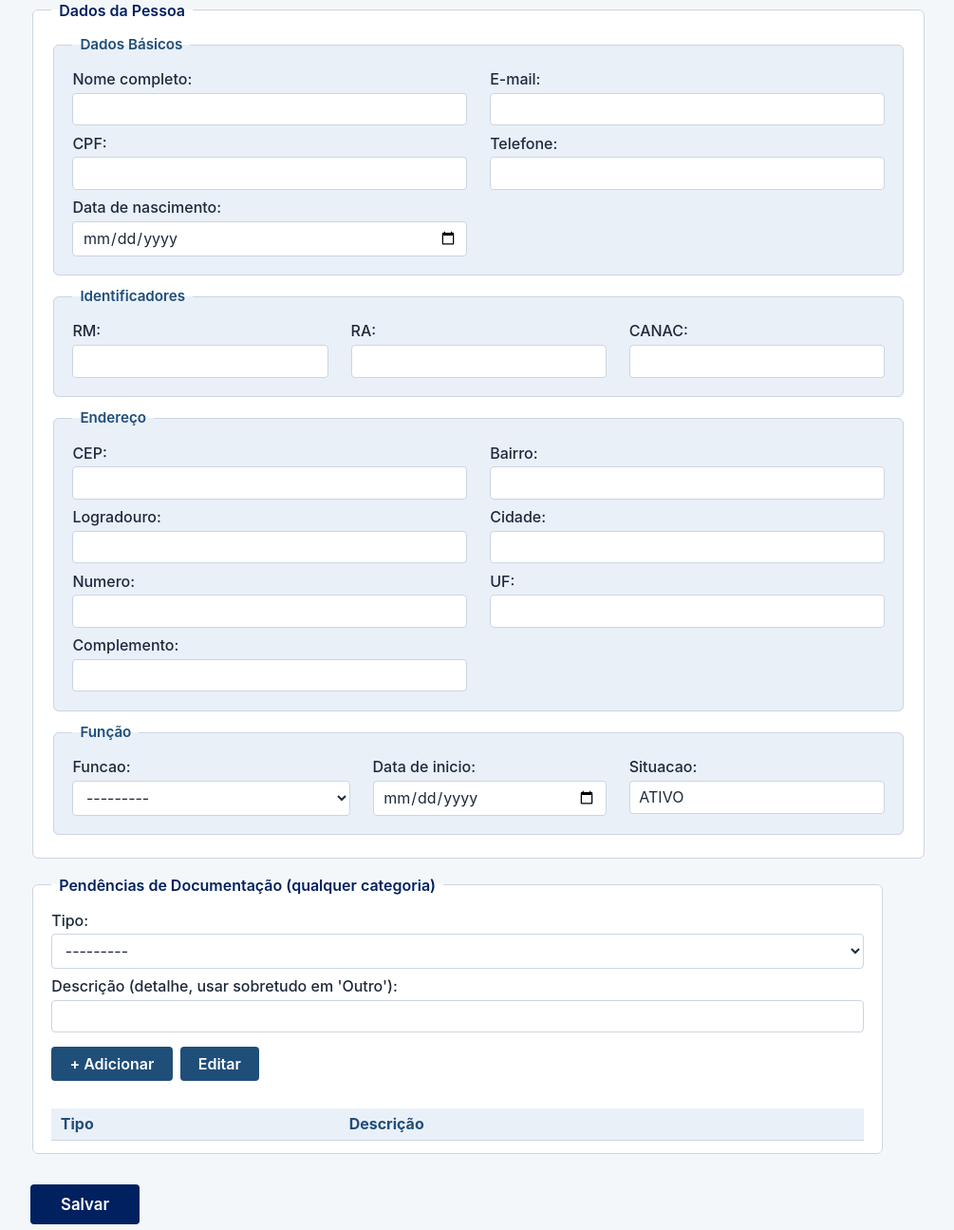
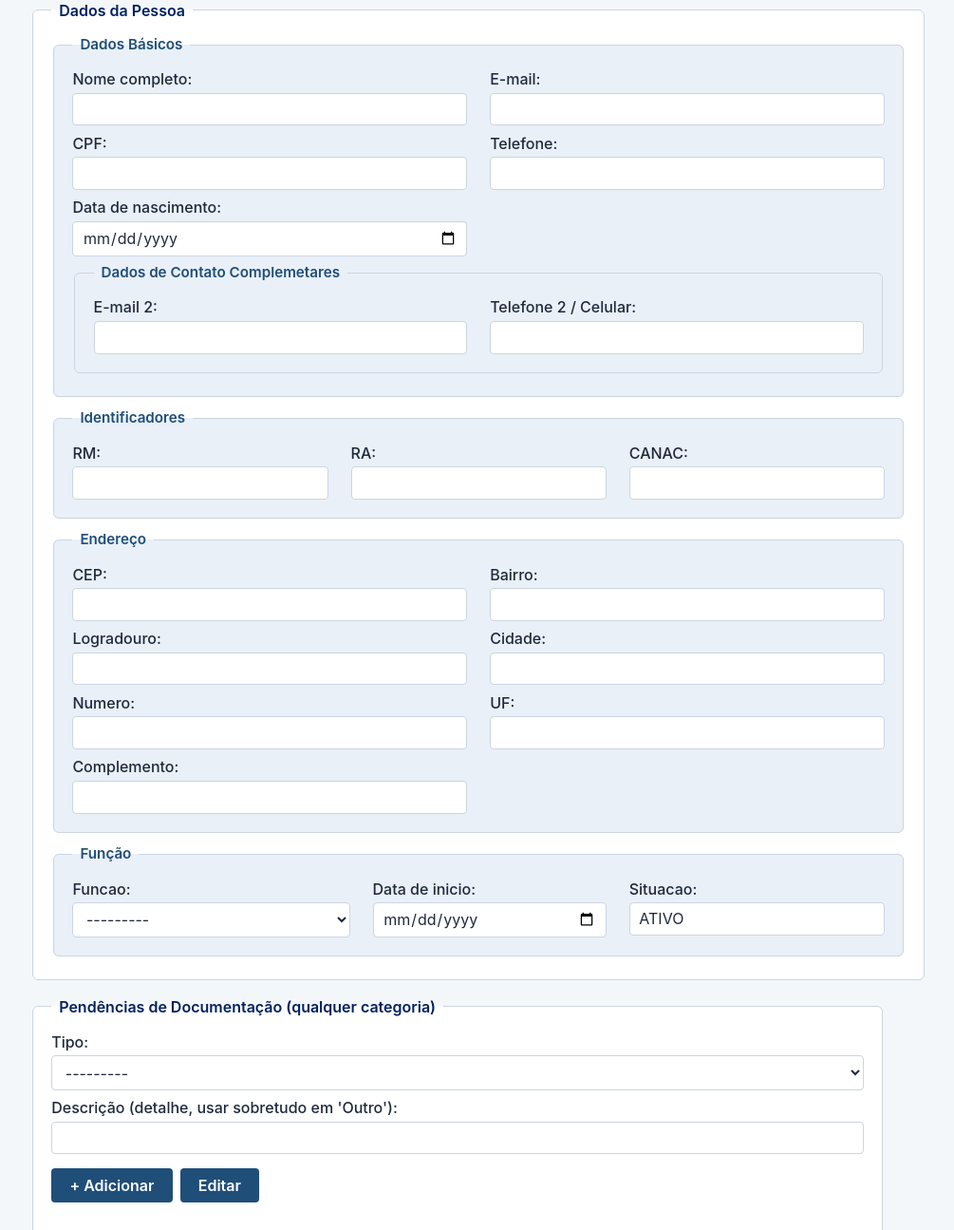
Before and after one commit to AssumFeres/gestao-escolar, a Django app: page /cadastros/novo/ in a window 1280 px wide. Shown: the part 271-1566 px from the top of the page at 95% size, without its empty margins (158-1163 px from the left). Run offline with Django 5.2, Linux system fonts and the light colour scheme; data comes from the database, SQL or seed files in the repository; lists and menus that the app fills with data are empty.

Commit message:
feat: 4 lacunas da auditoria FE 007/FE 008/FOP 402 (titulo eleitor, email 2, telefone 2, passaporte/autorizacao movidos p/ Pessoa)

```diff
--- a/cadastros/forms.py
+++ b/cadastros/forms.py
@@ -13,6 +13,11 @@ cadastros/forms.py
   igual a hoje ou no futuro, com uma mensagem de erro clara. Regra confirmada
   em 02/09/2026: ninguém nasce no futuro, então essa combinação é sempre
   inválida, não uma advertência.
+
+Passaporte/Autorização de Permanência (03/09/2026): campos de Pessoa desde a
+auditoria de campos FE 007/FE 008/FOP 402 — visíveis na Identificação Ampliada,
+para qualquer categoria (Docente também usa essa documentação, não é exclusiva
+de Discente).
 """
 
 from datetime import date
@@ -72,6 +77,21 @@ class CadastrarPessoaForm(forms.Form):
     estado_civil = forms.ChoiceField(choices=[('', '---------')] + list(EstadoCivil.choices), required=False, label="Estado civil")
     raca_cor = forms.ChoiceField(choices=[('', '---------')] + list(RacaCor.choices), required=False, label="Raça/Cor")
 
+    # --- Pessoa: Título de Eleitor / E-mail 2 / Telefone 2 / Passaporte (aprovados
+    # na auditoria de campos de 03/09/2026 — ver docs/28) ---
+    titulo_eleitor = forms.CharField(max_length=12, required=False, label="Título de Eleitor")
+    zona_eleitoral = forms.CharField(max_length=3, required=False, label="Zona Eleitoral")
+    secao_eleitoral = forms.CharField(max_length=4, required=False, label="Seção Eleitoral")
+    email_2 = forms.EmailField(required=False, label="E-mail 2")
+    telefone_2 = forms.CharField(max_length=20, required=False, label="Telefone 2 / Celular")
+
+    # Passaporte/Autorização de Permanência: campo de Pessoa desde 03/09/2026 (visível
+    # para qualquer categoria na Identificação Ampliada, não só Discente).
+    passaporte = forms.CharField(max_length=20, required=False, label="Nº do Passaporte")
+    autorizacao_permanencia = forms.CharField(
+        max_length=50, required=False, label="Autorização de Permanência"
+    )
+
     # --- Pessoa: endereço ---
     endereco_cep = forms.CharField(max_length=8, label="CEP")
     endereco_logradouro = forms.CharField(max_length=200, label="Logradouro")
@@ -101,10 +121,6 @@ class CadastrarPessoaForm(forms.Form):
     # --- DadosDiscente (só relevante quando Funcao.categoria == DISCENTE) ---
     codigo_matricula_anac = forms.CharField(
         max_length=20, required=False, label="Código de Matrícula ANAC"
-    )
-    passaporte = forms.CharField(max_length=20, required=False, label="Nº do Passaporte")
-    autorizacao_permanencia = forms.CharField(
-        max_length=50, required=False, label="Autorização de Permanência"
     )
     contato_emergencia_nome = forms.CharField(
         max_length=200, required=False, label="Contato de emergência - Nome"
@@ -231,11 +247,13 @@ class EditarPessoaForm(forms.ModelForm):
     class Meta:
         model = Pessoa
         fields = [
-            'nome_completo', 'data_nascimento', 'email', 'telefone',
+            'nome_completo', 'data_nascimento', 'email', 'email_2', 'telefone', 'telefone_2',
             'registro_matricula', 'registro_aluno', 'codigo_anac',
             'sexo', 'identidade', 'data_emissao_identidade', 'orgao_expedidor_identidade',
             'naturalidade', 'uf_naturalidade', 'nacionalidade',
             'filiacao_1', 'filiacao_2', 'nivel_instrucao', 'estado_civil', 'raca_cor',
+            'titulo_eleitor', 'zona_eleitoral', 'secao_eleitoral',
+            'passaporte', 'autorizacao_permanencia',
             'endereco_cep', 'endereco_logradouro', 'endereco_numero', 'endereco_complemento',
             'endereco_bairro', 'endereco_cidade', 'endereco_uf',
         ]
--- a/cadastros/templates/cadastros/form_pessoa.html
+++ b/cadastros/templates/cadastros/form_pessoa.html
@@ -35,6 +35,18 @@
                     <div class="campo">{{ form.telefone.label_tag }} {{ form.telefone }} {{ form.telefone.errors }}</div>
                 </div>
             </div>
+            <fieldset>
+                <legend>Dados de Contato Complemetares</legend>
+                    <div class="grid-2-colunas">
+                    <div>
+                        <div class="campo">{{ form.email_2.label_tag }} {{ form.email_2 }} {{ form.email_2.errors }}</div>
+                    </div>
+
+                    <div>
+                        <div class="campo">{{ form.telefone_2.label_tag }} {{ form.telefone_2 }} {{ form.telefone_2.errors }}</div>
+                    </div>
+                </div>
+            </fieldset>
         </fieldset>
 
         <fieldset>
@@ -51,6 +63,8 @@
             <div class="grid-2-colunas">
                 <div>
                     <div class="campo">{{ form.sexo.label_tag }} {{ form.sexo }} {{ form.sexo.errors }}</div>
+                    <div class="campo">{{ form.raca_cor.label_tag }} {{ form.raca_cor }} {{ form.raca_cor.errors }}</div>
+                    <div class="campo">{{ form.estado_civil.label_tag }} {{ form.estado_civil }} {{ form.estado_civil.errors }}</div>
                     <div class="campo">{{ form.identidade.label_tag }} {{ form.identidade }} {{ form.identidade.errors }}</div>
                     <div class="campo">{{ form.data_emissao_identidade.label_tag }} {{ form.data_emissao_identidade }} {{ form.data_emissao_identidade.errors }}</div>
                     <div class="campo">{{ form.orgao_expedidor_identidade.label_tag }} {{ form.orgao_expedidor_identidade }} {{ form.orgao_expedidor_identidade.errors }}</div>
@@ -62,8 +76,11 @@
                     <div class="campo">{{ form.filiacao_1.label_tag }} {{ form.filiacao_1 }} {{ form.filiacao_1.errors }}</div>
                     <div class="campo">{{ form.filiacao_2.label_tag }} {{ form.filiacao_2 }} {{ form.filiacao_2.errors }}</div>
                     <div class="campo">{{ form.nivel_instrucao.label_tag }} {{ form.nivel_instrucao }} {{ form.nivel_instrucao.errors }}</div>
-                    <div class="campo">{{ form.estado_civil.label_tag }} {{ form.estado_civil }} {{ form.estado_civil.errors }}</div>
-                    <div class="campo">{{ form.raca_cor.label_tag }} {{ form.raca_cor }} {{ form.raca_cor.errors }}</div>
+                    <div class="campo">{{ form.passaporte.label_tag }} {{ form.passaporte }} {{ form.passaporte.errors }}</div>
+                    <div class="campo">{{ form.autorizacao_permanencia.label_tag }} {{ form.autorizacao_permanencia }} {{ form.autorizacao_permanencia.errors }}</div>
+                    <div class="campo">{{ form.titulo_eleitor.label_tag }} {{ form.titulo_eleitor }} {{ form.titulo_eleitor.errors }}</div>
+                    <div class="campo">{{ form.zona_eleitoral.label_tag }} {{ form.zona_eleitoral }} {{ form.zona_eleitoral.errors }}</div>
+                    <div class="campo">{{ form.secao_eleitoral.label_tag }} {{ form.secao_eleitoral }} {{ form.secao_eleitoral.errors }}</div>
                 </div>
             </div>
         </fieldset>
@@ -99,12 +116,8 @@
         <legend>Dados do Discente (FE 007)</legend>
 
         <fieldset>
-            <legend>Matrícula e Documentação de Estrangeiro</legend>
-            <div class="grid-3-colunas">
-                <div class="campo">{{ form.codigo_matricula_anac.label_tag }} {{ form.codigo_matricula_anac }} {{ form.codigo_matricula_anac.errors }}</div>
-                <div class="campo">{{ form.passaporte.label_tag }} {{ form.passaporte }} {{ form.passaporte.errors }}</div>
-                <div class="campo">{{ form.autorizacao_permanencia.label_tag }} {{ form.autorizacao_permanencia }} {{ form.autorizacao_permanencia.errors }}</div>
-            </div>
+            <legend>Matrícula</legend>
+            <div class="campo">{{ form.codigo_matricula_anac.label_tag }} {{ form.codigo_matricula_anac }} {{ form.codigo_matricula_anac.errors }}</div>
         </fieldset>
 
         <fieldset>
--- a/cadastros/views.py
+++ b/cadastros/views.py
@@ -246,6 +246,13 @@ class NovoCadastroPessoaView(View):
             "nivel_instrucao": dados.get("nivel_instrucao", ""),
             "estado_civil": dados.get("estado_civil", ""),
             "raca_cor": dados.get("raca_cor", ""),
+            "titulo_eleitor": dados.get("titulo_eleitor", ""),
+            "zona_eleitoral": dados.get("zona_eleitoral", ""),
+            "secao_eleitoral": dados.get("secao_eleitoral", ""),
+            "email_2": dados.get("email_2", ""),
+            "telefone_2": dados.get("telefone_2", ""),
+            "passaporte": dados.get("passaporte", ""),
+            "autorizacao_permanencia": dados.get("autorizacao_permanencia", ""),
             "endereco_cep": dados["endereco_cep"],
             "endereco_logradouro": dados["endereco_logradouro"],
             "endereco_numero": dados["endereco_numero"],
@@ -273,8 +280,6 @@ class NovoCadastroPessoaView(View):
         if funcao.categoria == CategoriaFuncao.DISCENTE:
             dados_extensao = {
                 "codigo_matricula_anac": dados.get("codigo_matricula_anac") or None,
-                "passaporte": dados.get("passaporte", ""),
-                "autorizacao_permanencia": dados.get("autorizacao_permanencia", ""),
                 "contato_emergencia_nome": dados.get("contato_emergencia_nome", ""),
                 "contato_emergencia_parentesco": dados.get("contato_emergencia_parentesco", ""),
                 "contato_emergencia_telefone": dados.get("contato_emergencia_telefone", ""),
```
Also changed, not shown: cadastros/models.py (+24 -7 lines), cadastros/templates/cadastros/_form_pessoa_editar_fragment.html (+7 -0 lines), cadastros/templates/cadastros/detalhe.html (+21 -9 lines), docs/PROMPT_PROXIMO_CONTEXTO_RENOMEACAO.md (added, +11 -0 lines), cadastros/migrations/0005_pessoa_autorizacao_permanencia_pessoa_email_2_and_more.py (added), cadastros/migrations/0006_copia_passaporte_autorizacao_para_pessoa.py (added), cadastros/migrations/0007_remove_passaporte_autorizacao_de_dadosdiscente.py (added).
